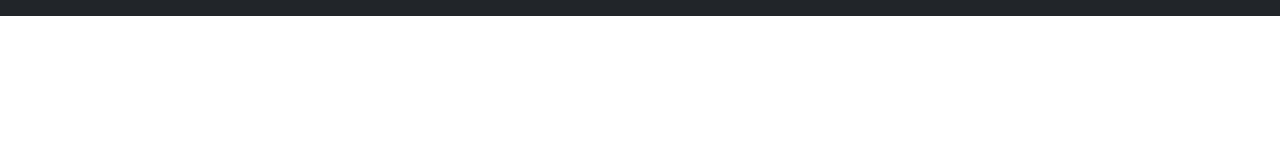
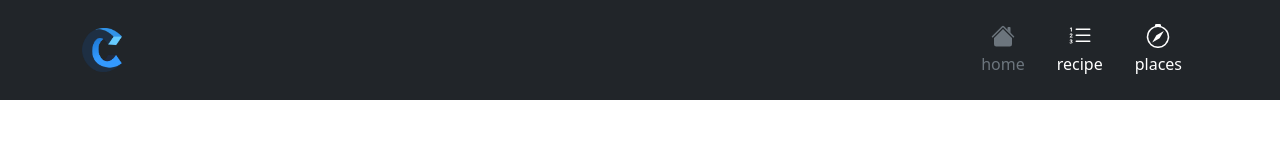
Before and after one commit to xargon666/auguste-WUD03-favFood, a plain HTML site: page index.html in a window 1280 px wide. Drawn offline with nearby package versions, Linux system fonts and the light colour scheme.

Commit message:
add nav-links

```diff
--- a/index.html
+++ b/index.html
@@ -12,7 +12,32 @@
 
 <header class="px-3 py-2 bg-dark text-white">
     <div class="container">
-        <div class="d-flex flex-wrap align-items-center justify-content-lg-start"></div>
+        <div class="d-flex flex-wrap align-items-center justify-content-between">
+
+            <img src="./img/C logo.png" alt="logo" style="width:2.5em;">
+<nav class="navbar navbar-expand-lg">
+    <ul class="nav col-12 col-lg-auto my-2 justify-content-center my-md-0 text-small">
+        <li>
+            <a class="nav-link text-secondary" href="./index.html" target="_self" rel="noopener noreferrer">
+            <svg xmlns="http://www.w3.org/2000/svg" width="24" height="24" fill="currentColor" class="bi d-block mx-auto mb-1 bi-house-fill" viewBox="0 0 16 16">
+                <path fill-rule="evenodd" d="m8 3.293 6 6V13.5a1.5 1.5 0 0 1-1.5 1.5h-9A1.5 1.5 0 0 1 2 13.5V9.293l6-6zm5-.793V6l-2-2V2.5a.5.5 0 0 1 .5-.5h1a.5.5 0 0 1 .5.5z"/>
+                <path fill-rule="evenodd" d="M7.293 1.5a1 1 0 0 1 1.414 0l6.647 6.646a.5.5 0 0 1-.708.708L8 2.207 1.354 8.854a.5.5 0 1 1-.708-.708L7.293 1.5z"/>
+              </svg>
+            home
+        </a>
+        </li>
+        <li><a class="nav-link text-white" href="./recipe.html" target="_self" rel="noopener noreferrer">
+            <svg xmlns="http://www.w3.org/2000/svg" width="24" height="24" fill="currentColor" class="bi d-block mx-auto mb-1 bi-list-ol" viewBox="0 0 16 16">
+                <path fill-rule="evenodd" d="M5 11.5a.5.5 0 0 1 .5-.5h9a.5.5 0 0 1 0 1h-9a.5.5 0 0 1-.5-.5zm0-4a.5.5 0 0 1 .5-.5h9a.5.5 0 0 1 0 1h-9a.5.5 0 0 1-.5-.5zm0-4a.5.5 0 0 1 .5-.5h9a.5.5 0 0 1 0 1h-9a.5.5 0 0 1-.5-.5z"/>
+                <path d="M1.713 11.865v-.474H2c.217 0 .363-.137.363-.317 0-.185-.158-.31-.361-.31-.223 0-.367.152-.373.31h-.59c.016-.467.373-.787.986-.787.588-.002.954.291.957.703a.595.595 0 0 1-.492.594v.033a.615.615 0 0 1 .569.631c.003.533-.502.8-1.051.8-.656 0-1-.37-1.008-.794h.582c.008.178.186.306.422.309.254 0 .424-.145.422-.35-.002-.195-.155-.348-.414-.348h-.3zm-.004-4.699h-.604v-.035c0-.408.295-.844.958-.844.583 0 .96.326.96.756 0 .389-.257.617-.476.848l-.537.572v.03h1.054V9H1.143v-.395l.957-.99c.138-.142.293-.304.293-.508 0-.18-.147-.32-.342-.32a.33.33 0 0 0-.342.338v.041zM2.564 5h-.635V2.924h-.031l-.598.42v-.567l.629-.443h.635V5z"/>
+              </svg>recipe</a></li>
+        <li><a class="nav-link text-white" href="./places.html" target="_self" rel="noopener noreferrer"><svg xmlns="http://www.w3.org/2000/svg" width="24" height="24" fill="currentColor" class="bi d-block mx-auto mb-1 bi-compass" viewBox="0 0 16 16">
+            <path d="M8 16.016a7.5 7.5 0 0 0 1.962-14.74A1 1 0 0 0 9 0H7a1 1 0 0 0-.962 1.276A7.5 7.5 0 0 0 8 16.016zm6.5-7.5a6.5 6.5 0 1 1-13 0 6.5 6.5 0 0 1 13 0z"/>
+            <path d="m6.94 7.44 4.95-2.83-2.83 4.95-4.949 2.83 2.828-4.95z"/>
+          </svg>places</a></li>
+    </ul>
+</nav>
+        </div>
     </div>
 </header>
 
```
